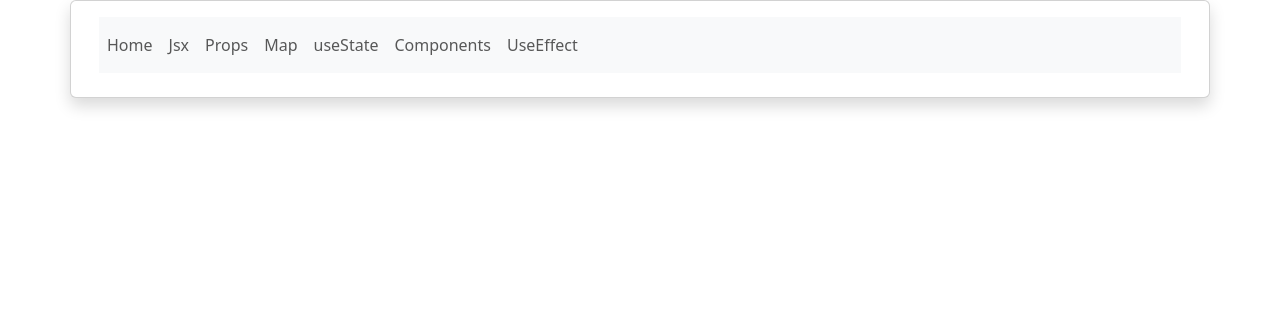
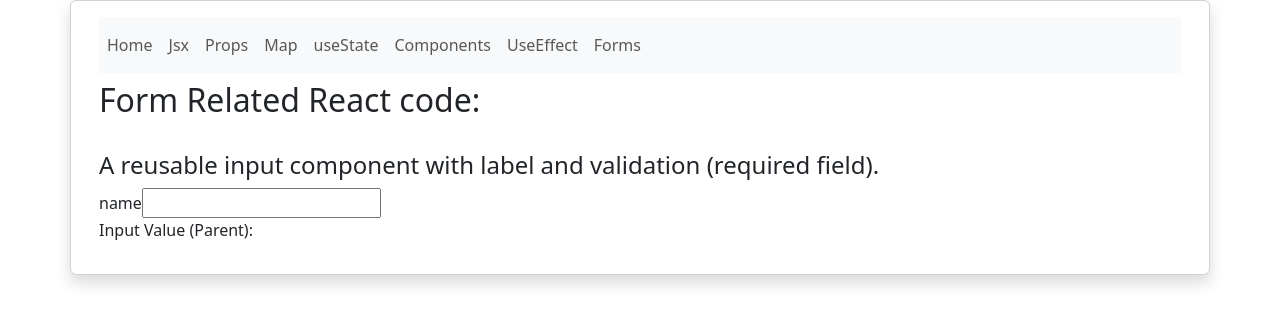
Before and after one commit to vselva/react-concepts-challenges, a React (Create React App) app in the folder react-concepts/: page /Forms in a window 1280 px wide. Shown: the top 324 px of the page. Built offline with nearby package versions, Linux system fonts and the light colour scheme.

Commit message:
Created Reusable TextInput Field and passed values from parent (lable, value, onchange Handler, required)

```diff
--- a/react-concepts/src/App.js
+++ b/react-concepts/src/App.js
@@ -9,6 +9,7 @@ import Map from './pages/Map/Map';
 import UseState from './pages/UseState/UseState';
 import UseEffect from './pages/UseEffect/UseEffect';
 import Components from './pages/Components/Components';
+import FormsBase from './pages/Forms/Base';
 
 function App() {
     return (
@@ -42,6 +43,9 @@ function App() {
                                             <li className="nav-item">
                                                 <Link className="nav-link" to="/UseEffect">UseEffect</Link>
                                             </li>
+                                            <li className="nav-item">
+                                                <Link className="nav-link" to="/Forms">Forms</Link>
+                                            </li>
                                         </ul>
                                     </nav>
 
@@ -53,6 +57,7 @@ function App() {
                                         <Route path="/UseState" element={ <UseState /> } />
                                         <Route path="/Components" element={ <Components /> } />
                                         <Route path="/UseEffect" element={ <UseEffect /> } />
+                                        <Route path="/Forms" element={ <FormsBase /> } />
                                     </Routes>
                                 </Router>
                             </div>
--- /dev/null
+++ b/react-concepts/src/pages/Forms/Base.js
@@ -0,0 +1,22 @@
+import { useState } from "react";
+import TextInput from "./Input";
+
+function FormsBase() {
+
+    const [ inputValue, setInputValue ] = useState('');
+
+    const handleChange = (value) => {
+        setInputValue(value);
+    }
+    return(
+        <>
+            <h2> Form Related React code:</h2>
+
+            <br />
+            <TextInput lable={ 'name' } value={ inputValue } onChange={ handleChange } required={ true }/>
+            <p> Input Value (Parent): { inputValue } </p>
+        </>
+    );
+}
+
+export default FormsBase;
--- /dev/null
+++ b/react-concepts/src/pages/Forms/Input.js
@@ -0,0 +1,28 @@
+import { useState } from "react";
+
+const TextInput = ({ lable, value, onChange, required} ) => {
+
+    const [ error, setError ] = useState('');
+
+    const handleBlur = () => {
+        if (required && !value) {
+            setError(`The field '${lable}' Value is required`);
+        } else {
+            setError('');
+        }
+    }
+
+    return(
+        <div>
+            <h4>A reusable input component with label and validation (required field).</h4>
+            <label htmlFor="{lable}"> {lable} </label>
+            <input
+                value={ value }
+                onBlur={ handleBlur }
+                onChange={ (e) => { onChange(e.target.value) } } />
+                { error && <span style={{color:"red"}}> { error } </span>}
+        </div>
+    );
+}
+
+export default TextInput;
```
